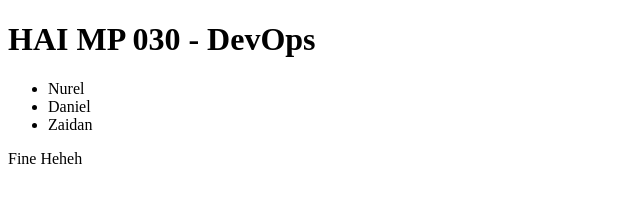
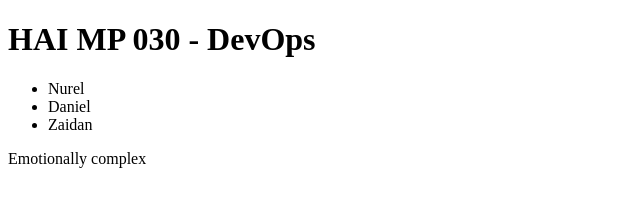
Before and after one commit to nurelhhh/express-docker, a website: page app/index.html in a window 1280 px wide. Shown: the full height of the page, 0-640 px from the left. Drawn offline with Linux system fonts and the light colour scheme.

Commit message:
Update tagline

```diff
--- a/app/index.html
+++ b/app/index.html
@@ -15,6 +15,6 @@
             <li>Zaidan</li>
         </ul>
     </div>
-    <p>Fine Heheh</p>
+    <p>Emotionally complex</p>
 </body>
 </html>
```
